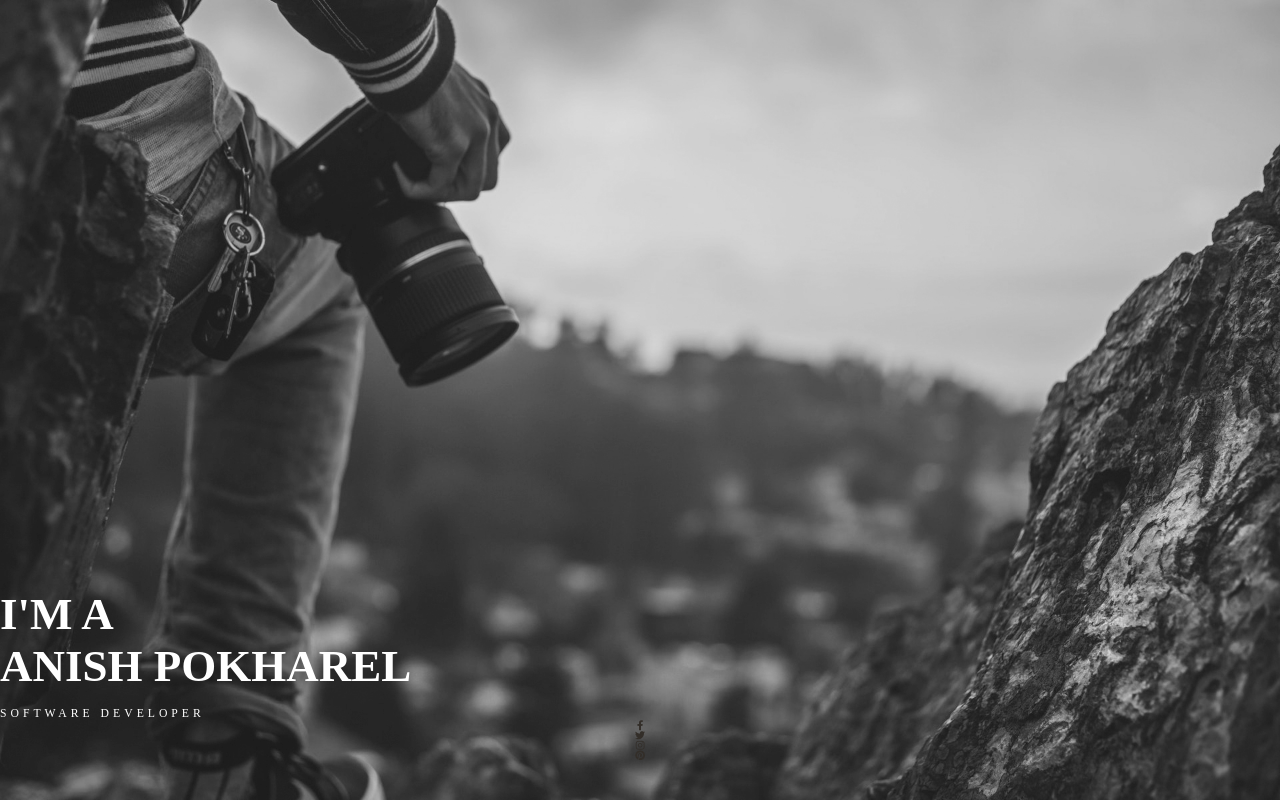
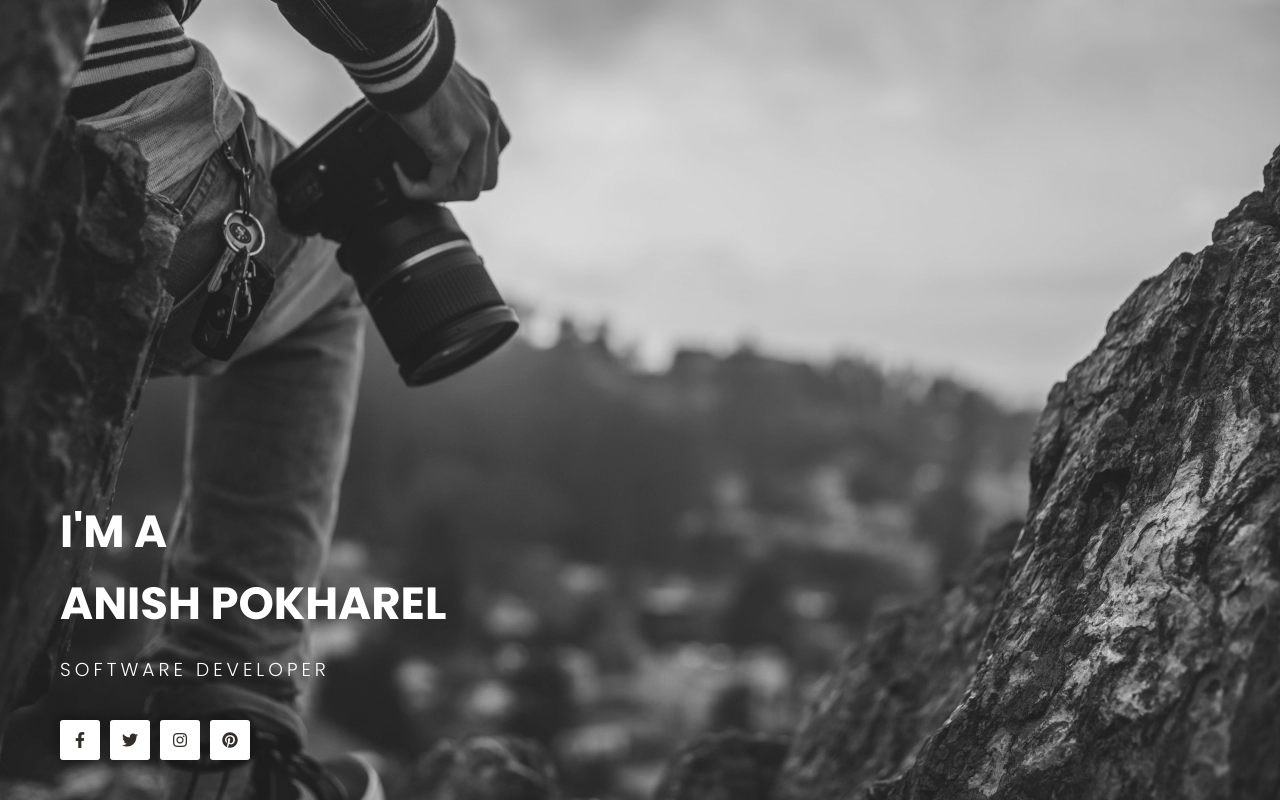
Before and after one commit to anish-pokharel/plainwebsite1, a plain HTML site: page index.html in a window 1280 px wide. Drawn offline with Linux system fonts and the light colour scheme.

Commit message:
header section complete

```diff
--- a/css/style.css
+++ b/css/style.css
@@ -18,8 +18,21 @@ html {
     scroll-behavior: smooth;
 }
 
+body {
+    font-size: 1.6rem;
+    font-family: 'Poppins', sans-serif;
+    line-height: 1.6;
+}
+
 ul {
     list-style-type: none;
+}
+
+
+.container {
+    max-width: 1200px;
+    margin: 0 auto;
+    padding: 0 2rem;
 }
 
 a {
@@ -35,6 +48,11 @@ a {
     display: flex;
     align-items: center;
     justify-content: center;
+}
+
+h1,
+h3 {
+    margin-bottom: 2rem;
 }
 
 
@@ -67,3 +85,22 @@ a {
     letter-spacing: 4px;
     text-transform: uppercase;
 }
+
+.social-media {
+    display: flex;
+    margin-top: 3.5rem;
+}
+
+.social-media li a {
+    width: 40px;
+    height: 40px;
+    background-color: var(--lightcolor);
+    margin-right: 1rem;
+    border-radius: .3rem;
+    transition: var(--transition);
+    box-shadow: 0 0 6px 5px rgba(0, 0, 0, 0.2);
+}
+
+.social-media li a:hover {
+    opacity: 0.9;
+}
--- a/index.html
+++ b/index.html
@@ -20,7 +20,7 @@
         <div class="header-content">
           <h1>I'm a <br /><span> Anish Pokharel </span></h1>
           <h3>Software Developer</h3>
-          <ul>
+          <ul class="social-media">
             <li>
               <a href="#" class="flex">
                 <i class="fab fa-facebook-f"></i>
```
